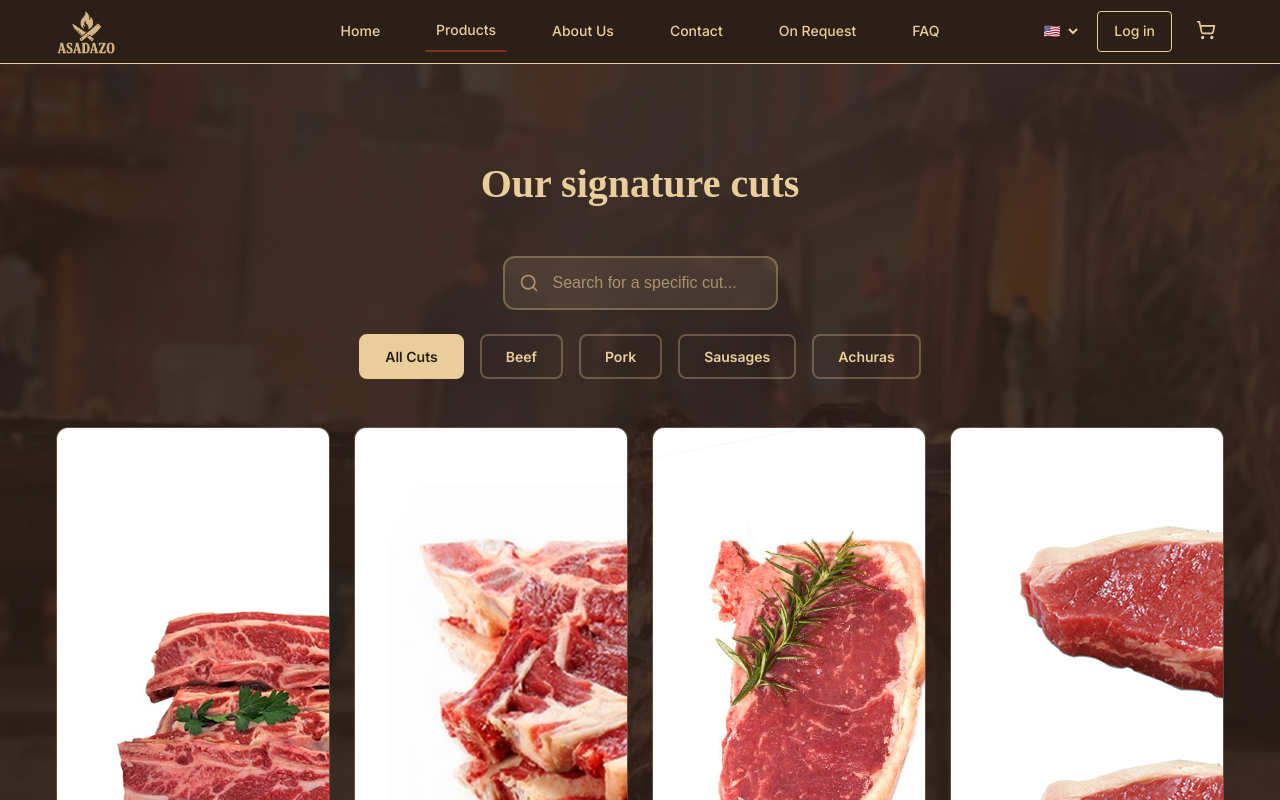
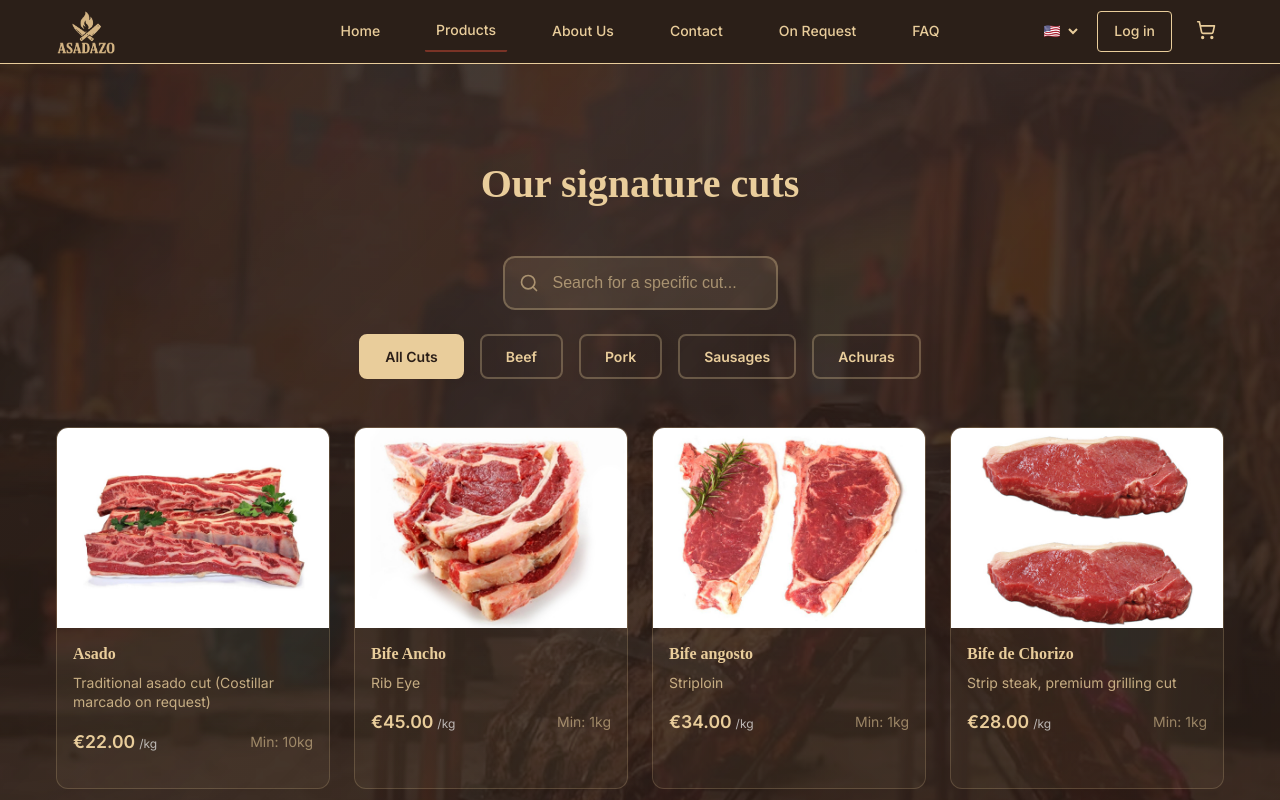
Before and after one commit to Seballemandiv/asadazo-website, a React (Vite) app: page /products in a window 1280 px wide. Shown: the top 800 px of the page. Built offline with nearby package versions, Linux system fonts and the light colour scheme; no server answers; a web font is replaced by a local one.

Commit message:
fix(products): fix image display typo and add debugging for category filtering

```diff
--- a/src/components/ProductCard.tsx
+++ b/src/components/ProductCard.tsx
@@ -25,7 +25,7 @@ const ProductCard = ({ product }: ProductCardProps) => {
 
   return (
     <div className="product-card">
-      <div className="product-image.pngimage">
+      <div className="product-image">
         <img
           src={product.image || '/images/Products/Asado.jpg'}
           alt={product.name}
--- a/src/components/ProductGrid.tsx
+++ b/src/components/ProductGrid.tsx
@@ -65,6 +65,15 @@ const ProductGrid = () => {
     return matchesSearch && matchesCategory;
   }).slice().sort((a, b) => a.name.localeCompare(b.name, 'es', { sensitivity: 'base' }));
 
+  // Debug logging
+  console.log('Selected category:', selectedCategory);
+  console.log('Total products:', products.length);
+  console.log('Filtered products:', filteredProducts.length);
+  console.log('Products by category:', products.reduce((acc, p) => {
+    acc[p.category] = (acc[p.category] || 0) + 1;
+    return acc;
+  }, {} as Record<string, number>));
+
   return (
     <section id="products" className="products-section">
       <div className="products-container">
```
